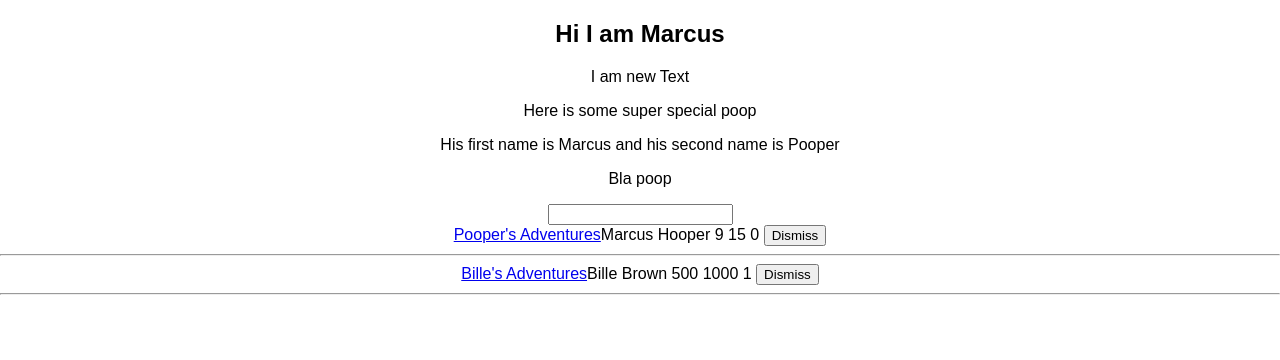
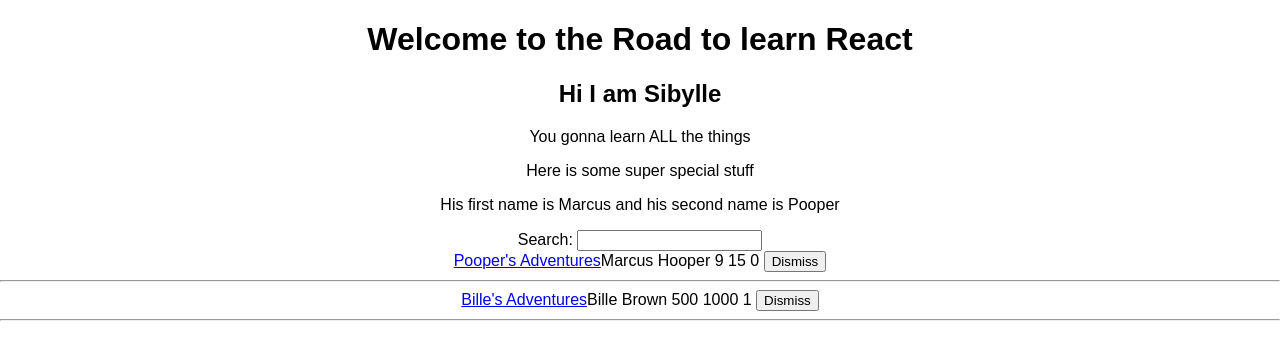
Before and after one commit to alaskaa/hackernews, a React (Create React App) app: page / in a window 1280 px wide. Shown: the top 360 px of the page. Built offline with nearby package versions, Linux system fonts and the light colour scheme.

Commit message:
Refactor Search, Table and Button into own functional stateless components

```diff
--- a/src/App.js
+++ b/src/App.js
@@ -19,7 +19,7 @@ const list = [{
 }
 ];
 
-const person = "Marcus";
+const person = "Sibylle";
 
 const isSearched = searchTerm => item => item.title.toLowerCase().includes(searchTerm.toLowerCase());
 
@@ -52,26 +52,98 @@ class App extends Component {
 
   render() {
     const helloWorld = 'Welcome to the Road to learn React';
-    const newText = 'I am new Text';
-    const fancyText = 'poop';
+    const newText = 'You gonna learn ALL the things';
+    const fancyText = 'stuff';
     const coolObj = {
       firstName: 'Marcus',
       secondName: 'Pooper'
     };
+    const { searchTerm, list} = this.state;
     return (
       <div className="App">
+        <h1>{helloWorld}</h1>
         <h2>Hi I am {this.state.name}</h2>
         <p>{newText}</p>
         <p>Here is some super special {fancyText}</p>
         <p>His first name is {coolObj.firstName} and his second name is {coolObj.secondName}</p>
-        <p>Bla {fancyText}</p>
-        <form>
-          <input
-            type="text"
-            onChange={this.onSearchChange}
-          />
-        </form>
-        {this.state.list.filter(isSearched(this.state.searchTerm)).map(item =>
+        <Search
+          value={searchTerm}
+          onChange={this.onSearchChange}
+        >
+        Search:
+        </Search>
+        <Table
+          list={list}
+          pattern={searchTerm}
+          onDismiss={this.onDismiss}
+        />
+        </div>
+    );
+    }
+  }
+
+  // This shows how a React Component can be refactored
+  // class Search extends React.Component {
+  //   render() {
+  //     const { value, onChange, children } = this.props;
+  //     return (
+  //       <form>
+  //         {children} <input
+  //           type="text"
+  //           value={value}
+  //           onChange={onChange}
+  //         />
+  //       </form>
+  //     );
+  //   }
+  //
+  // }
+
+  const Search = ({value, onChange, children}) => {
+    return (
+      <form>
+        {children} <input
+          type="text"
+          value={value}
+          onChange={onChange}
+        />
+      </form>
+    );
+  }
+
+  // class Table extends React.Component {
+  //   render() {
+  //     const { list, pattern, onDismiss } = this.props;
+  //     return (
+  //       <div>
+  //         {list.filter(isSearched(pattern)).map(item =>
+  //             <div key={item.objectID}>
+  //               <span>
+  //                 <a href={item.url}>{item.title}</a>
+  //               </span>
+  //               <span>{item.author} </span>
+  //               <span>{item.num_comments} </span>
+  //               <span>{item.points} </span>
+  //               <span>{item.objectID} </span>
+  //               <span>
+  //                 <Button
+  //                   onClick={() => onDismiss(item.objectID)}
+  //                 >
+  //                 Dismiss
+  //                 </Button>
+  //               </span>
+  //               <hr />
+  //             </div>
+  //         )}
+  //       </div>
+  //     );
+  //   }
+  // }
+
+  const Table = ({ list, pattern, onDismiss}) => {
+    return(
+      <div>
+        {list.filter(isSearched(pattern)).map(item =>
             <div key={item.objectID}>
               <span>
                 <a href={item.url}>{item.title}</a>
@@ -81,12 +153,11 @@ class App extends Component {
               <span>{item.points} </span>
               <span>{item.objectID} </span>
               <span>
-                <button
-                  onClick={() => this.onDismiss(item.objectID)}
-                  type="button"
+                <Button
+                  onClick={() => onDismiss(item.objectID)}
                 >
                 Dismiss
-                </button>
+                </Button>
               </span>
               <hr />
             </div>
@@ -94,6 +165,20 @@ class App extends Component {
       </div>
     );
   }
-}
+
+
+
+  const Button = ({onClick, className='', children}) => {
+      return (
+        <button
+          onClick={onClick}
+          className={className}
+          type='button'
+        > {children}
+        </button>
+      );
+  }
+
+
 
 export default App;
```
